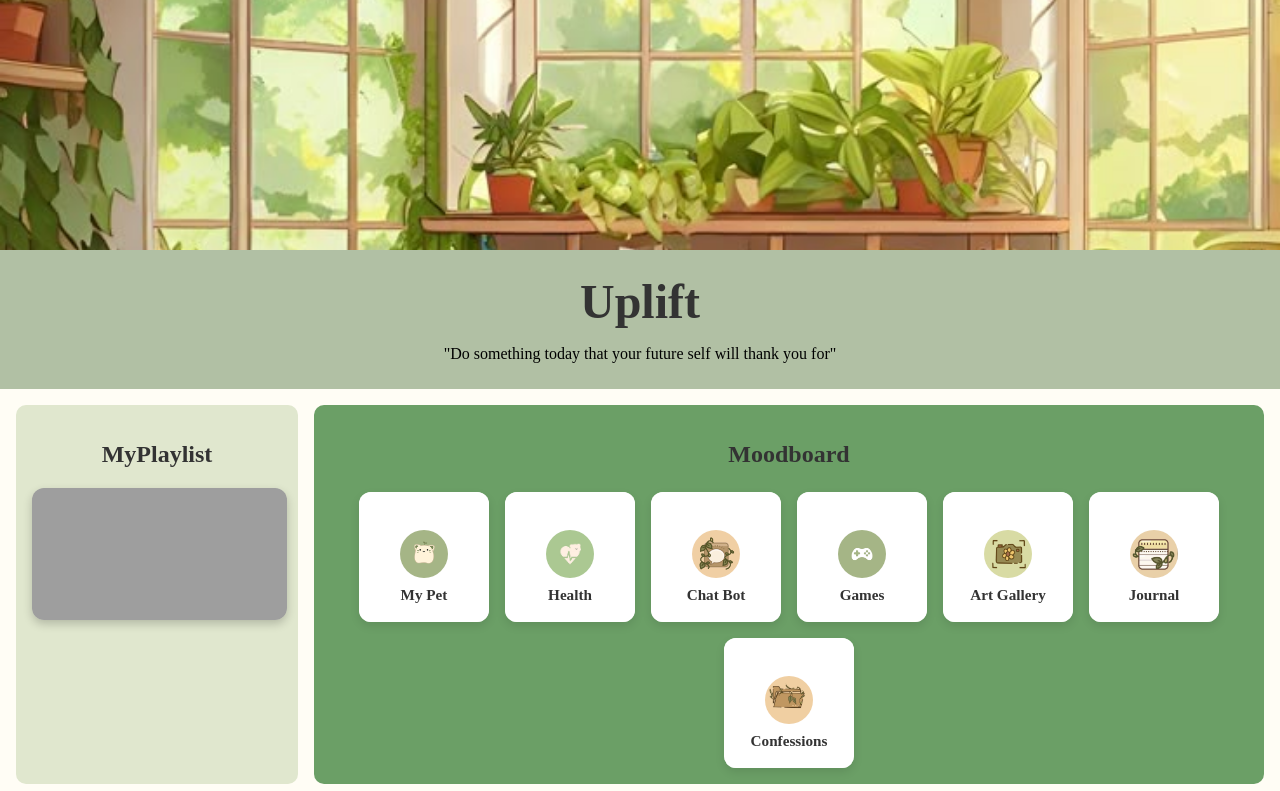
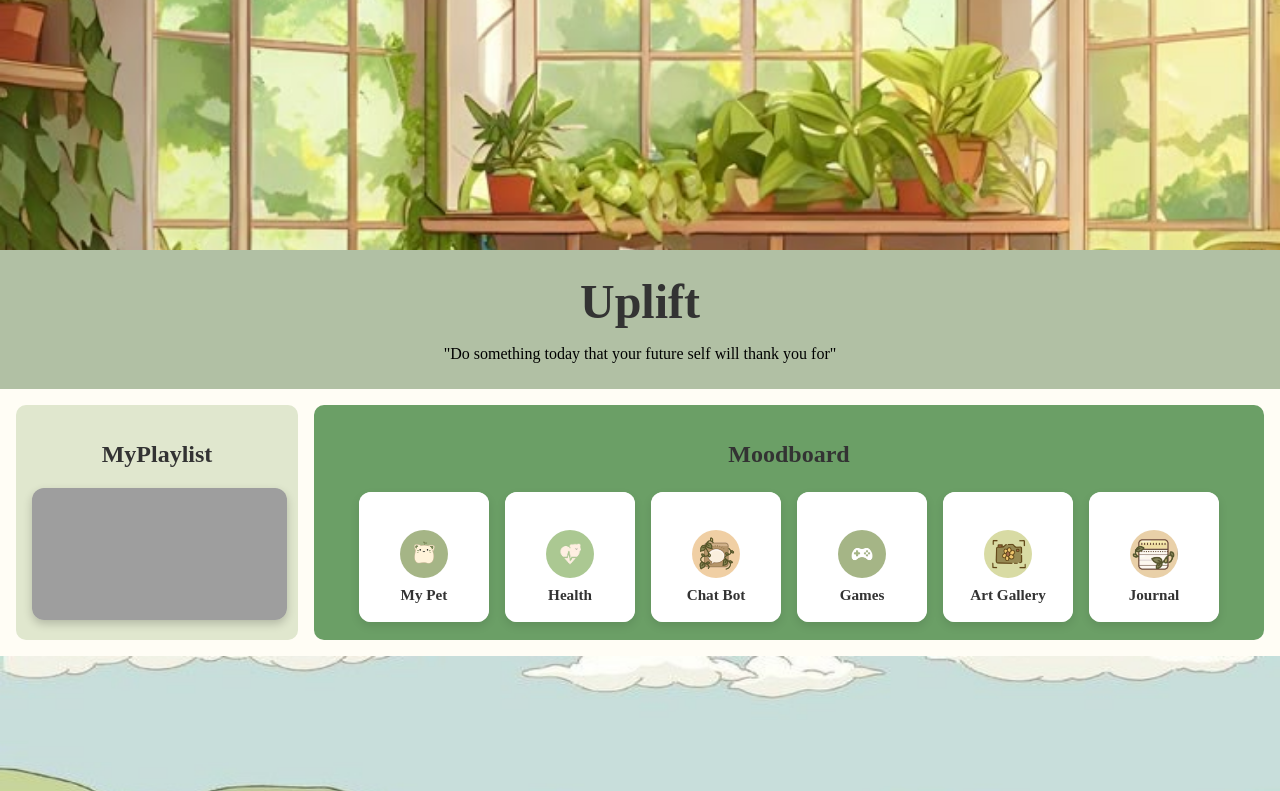
Before and after one commit to Veejesh/Up-Lift, a plain HTML site: page index.html in a window 1280 px wide. Shown: the top 791 px of the page. Drawn offline with Linux system fonts and the light colour scheme; grey boxes are pictures that could not be loaded.

Commit message:
Final Project

```diff
--- a/index.html
+++ b/index.html
@@ -85,16 +85,6 @@
               </div>
             </a>
           </div>
-
-          <div class="goal">
-            <a href="confessions.html">
-              <div class="overlay">
-                <img src="images/confessions.jpg" alt="Confessions" class="icon" />
-                <span class="text">Confessions</span>
-              </div>
-            </a>
-          </div>
-
         </div>
       </div>
 
--- a/petscript.js
+++ b/petscript.js
@@ -45,11 +45,11 @@ function cleanPet() {
 }
 
 
-// Simulate time passing (hunger increases)
+
 setInterval(() => {
   hunger += 1;
   if (hunger > 100) hunger = 100;
   updateStats();
-}, 5000); // Every 5 seconds
+}, 5000);
 
 updateStats();
--- a/static/chat.css
+++ b/static/chat.css
@@ -1,6 +1,6 @@
 body {
+    background-image: url('');
     font-family: Arial, sans-serif;
-    background: #f0f2f5;
     display: flex;
     justify-content: center;
     align-items: center;
--- a/styles.css
+++ b/styles.css
@@ -6,7 +6,7 @@ body {
   text-align: center;
 }
 
-/* to modify header*/
+
 header {
   text-align: center;
   background: #b1c0a4;
@@ -82,7 +82,7 @@ section {
 .goals-grid {
   display: flex;
   flex-wrap: wrap;
-  justify-content: center; /* Center horizontally */
+  justify-content: center;
   gap: 1rem;
   margin-top: 1.5rem;
 }
@@ -190,7 +190,6 @@ button:hover {
   text-align: center;
 }
 
-/* Embedded iframe (games, Spotify) */
 iframe {
   width: 255px;
   border-radius: 10px;
```
Also changed, not shown: gamescript.js (deleted), images/chatbotback.jpg (added), 2 other files.
